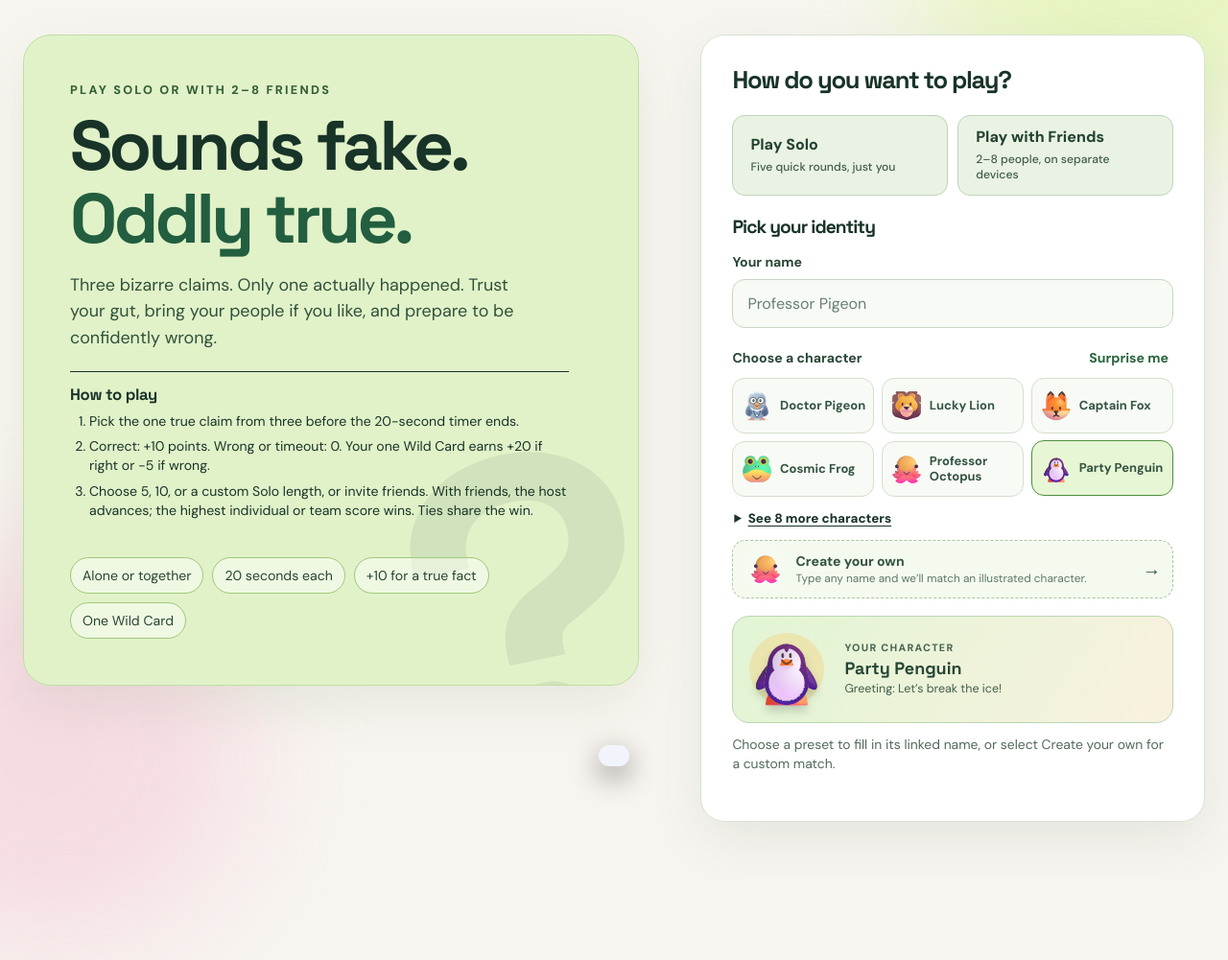
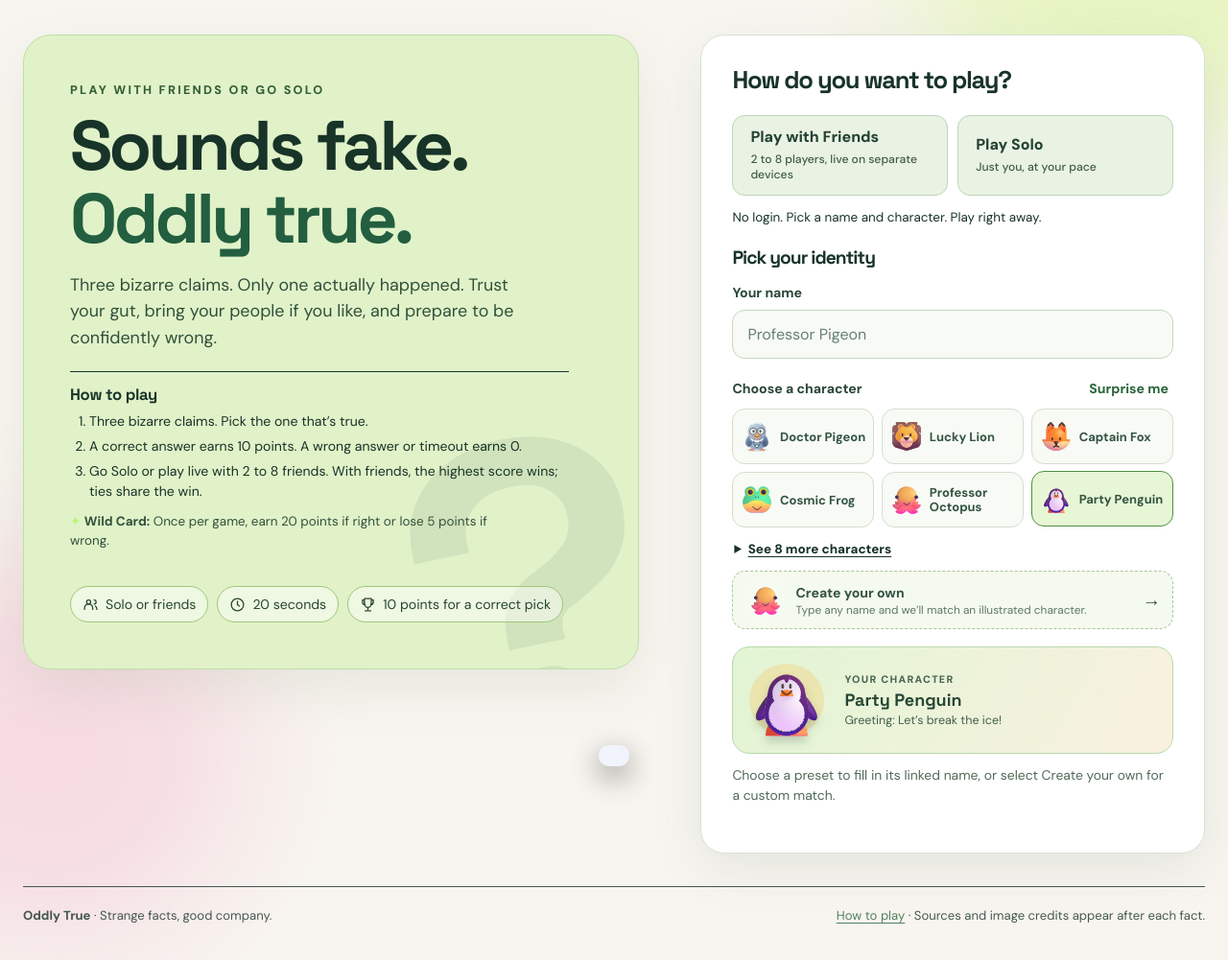
Before and after one commit to L-Upadhyay/oddly-true, a website: page public/index.html in a window 1280 px wide. Shown: the part 101-1102 px from the top of the page at 96% size. Before the commit the page ends 1018 px from the top, so only its background shows below. Drawn offline with Linux system fonts and the light colour scheme; files that its build step writes are made by us from their sources; no server answers; files whose address does not match are found by name.

Commit message:
Polish landing rules, play choices, and footer (#15)
* Polish landing rules and footer

* Polish landing rules and footer

* Polish landing rules and footer

```diff
--- a/public/app.js
+++ b/public/app.js
@@ -236,18 +236,19 @@ function landing() {
   return `${topbar('The real fact is the weirdest one.', true)}
     <div class="landing">
       <section class="landing-copy">
-        <div class="eyebrow">Play Solo or with 2–8 friends</div>
+        <div class="eyebrow">Play with friends or go Solo</div>
         <h1>Sounds fake.<br><em>Oddly true.</em></h1>
         <p>Three bizarre claims. Only one actually happened. Trust your gut, bring your people if you like, and prepare to be confidently wrong.</p>
-        <section class="rules-details" aria-labelledby="how-to-play"><h2 id="how-to-play">How to play</h2><ol><li>Pick the one true claim from three before the 20-second timer ends.</li><li>Correct: +10 points. Wrong or timeout: 0. Your one Wild Card earns +20 if right or −5 if wrong.</li><li>Choose 5, 10, or a custom Solo length, or invite friends. With friends, the host advances; the highest individual or team score wins. Ties share the win.</li></ol></section>
-        <div class="rule-line"><span>Alone or together</span><span>20 seconds each</span><span>+10 for a true fact</span><span>One Wild Card</span></div>
+        <section class="rules-details" aria-labelledby="how-to-play"><h2 id="how-to-play">How to play</h2><ol><li>Three bizarre claims. Pick the one that’s true.</li><li>A correct answer earns 10 points. A wrong answer or timeout earns 0.</li><li>Go Solo or play live with 2 to 8 friends. With friends, the highest score wins; ties share the win.</li></ol><p class="wild-card-note"><span aria-hidden="true">✦</span> <strong>Wild Card:</strong> Once per game, earn 20 points if right or lose 5 points if wrong.</p></section>
+        <div class="rule-line"><span><svg viewBox="0 0 24 24" fill="none" stroke="currentColor" stroke-width="1.8" stroke-linecap="round" stroke-linejoin="round" aria-hidden="true"><circle cx="9" cy="8" r="3"/><path d="M3 19v-2a6 6 0 0 1 12 0v2M17 5a3 3 0 0 1 0 6m2 3a5 5 0 0 1 2 4v1"/></svg>Solo or friends</span><span><svg viewBox="0 0 24 24" fill="none" stroke="currentColor" stroke-width="1.8" stroke-linecap="round" stroke-linejoin="round" aria-hidden="true"><circle cx="12" cy="12" r="9"/><path d="M12 7v5l3 2"/></svg>20 seconds</span><span><svg viewBox="0 0 24 24" fill="none" stroke="currentColor" stroke-width="1.8" stroke-linecap="round" stroke-linejoin="round" aria-hidden="true"><path d="M7 3h10v8a5 5 0 0 1-10 0V3ZM7 5H4v3a4 4 0 0 0 4 4m9-7h3v3a4 4 0 0 1-4 4m-4 4v3m-4 2h8"/></svg>10 points for a correct pick</span></div>
       </section>
       <section class="panel setup-panel" aria-label="Choose a game and identity">
         <h2>How do you want to play?</h2>
         <div class="play-paths" role="group" aria-label="Choose how to play">
-          <button class="${landingMode === 'solo' ? 'primary' : 'secondary'}" type="button" data-action="choose-solo" aria-pressed="${landingMode === 'solo'}">Play Solo <small>Five quick rounds, just you</small></button>
-          <button class="${landingMode === 'friends' ? 'primary' : 'secondary'}" type="button" data-action="choose-friends" aria-pressed="${landingMode === 'friends'}">Play with Friends <small>2–8 people, on separate devices</small></button>
+          <button class="${landingMode === 'friends' ? 'primary' : 'secondary'}" type="button" data-action="choose-friends" aria-pressed="${landingMode === 'friends'}">Play with Friends <small>2 to 8 players, live on separate devices</small></button>
+          <button class="${landingMode === 'solo' ? 'primary' : 'secondary'}" type="button" data-action="choose-solo" aria-pressed="${landingMode === 'solo'}">Play Solo <small>Just you, at your pace</small></button>
         </div>
+        <p class="entry-note">No login. Pick a name and character. Play right away.</p>
         ${landingMode === 'solo' ? `<div class="solo-length" role="group" aria-label="Solo game length"><span class="field">How many Solo facts?</span><div class="solo-length-options">
           <button type="button" class="solo-length-choice" data-action="solo-length" data-length="five" aria-pressed="${soloLength === 'five'}">Quick · 5</button>
           <button type="button" class="solo-length-choice" data-action="solo-length" data-length="ten" aria-pressed="${soloLength === 'ten'}">Full · 10</button>
@@ -271,7 +272,7 @@ function landing() {
           <label class="field" for="room-input">Room code</label>
           <div class="join-row"><input id="room-input" class="text-input" maxlength="5" autocapitalize="characters" autocomplete="off" placeholder="ABCDE" value="${escapeHtml(draftCode)}"><button class="secondary" type="button" data-action="join" ${pending ? 'disabled' : ''}>Join room</button></div></div>` : ''}
       </section>
-    </div>`;
+    </div><footer class="site-footer"><span><strong>Oddly True</strong> · Strange facts, good company.</span><span><a href="#how-to-play">How to play</a> · Sources and image credits appear after each fact.</span></footer>`;
 }
 
 function roomHeader() {
--- a/public/styles.css
+++ b/public/styles.css
@@ -36,6 +36,9 @@ h3 { font-size: 1.2rem; margin-bottom: 15px; }
 .play-paths { display: grid; grid-template-columns: repeat(2, minmax(0, 1fr)); gap: 10px; margin: 18px 0 14px; }
 .play-paths button { min-height: 84px; text-align: left; line-height: 1.3; }
 .play-paths small { display: block; margin-top: 5px; font-size: .76rem; font-weight: 500; opacity: .85; }
+.entry-note { margin: 0 0 18px; font-size: .84rem; line-height: 1.4; }
+.site-footer { display: flex; flex-wrap: wrap; justify-content: space-between; gap: 8px 24px; margin-top: 34px; padding-top: 20px; border-top: 1px solid currentColor; font-size: .82rem; line-height: 1.5; opacity: .8; }
+.site-footer a { color: inherit; text-underline-offset: 3px; }
 .friends-actions { margin-top: 12px; }
 .solo-grid { display: block; max-width: 850px; margin-inline: auto; }
 .solo-score { margin: 20px 0; }
@@ -43,7 +46,8 @@ h3 { font-size: 1.2rem; margin-bottom: 15px; }
 .landing-copy h1 em { font-style: normal; color: #b9f57b; }
 .landing-copy p { max-width: 470px; font-size: 1.12rem; color: #c8cee3; line-height: 1.55; }
 .rule-line { display: flex; flex-wrap: wrap; gap: 9px; margin-top: 32px; }
-.rule-line span { padding: 9px 12px; border: 1px solid #444962; border-radius: 30px; font-size: .88rem; color: #d5daeb; }
+.rule-line span { display: inline-flex; align-items: center; gap: 7px; padding: 9px 12px; border: 1px solid #444962; border-radius: 30px; font-size: .88rem; color: #d5daeb; }
+.rule-line svg { width: 17px; height: 17px; flex: none; }
 .panel { background: #1b2038; border: 1px solid #363d59; border-radius: 25px; box-shadow: 0 22px 65px #07091545; }
 .setup-panel { padding: clamp(22px, 3vw, 32px); }
 .setup-panel h2 { font-size: 1.6rem; margin: 0 0 22px; }
--- a/public/theme.css
+++ b/public/theme.css
@@ -15,6 +15,8 @@
 .rules-details h2 { font-size: 1.04rem; letter-spacing: -.02em; margin: 0 0 7px; }
 .rules-details ol { margin: 0; padding-left: 20px; font-size: .88rem; }
 .rules-details li + li { margin-top: 6px; }
+.rules-details .wild-card-note { margin: 12px 0 0; font-size: .84rem; line-height: 1.45; }
+.wild-card-note > span { color: #b9f57b; }
 .solo-length { margin: 4px 0 20px; padding: 13px; border: 1px solid #668374; border-radius: 14px; }
 .solo-length .field { margin-bottom: 8px; }
 .solo-length-options { display: flex; flex-wrap: wrap; gap: 7px; }
```
